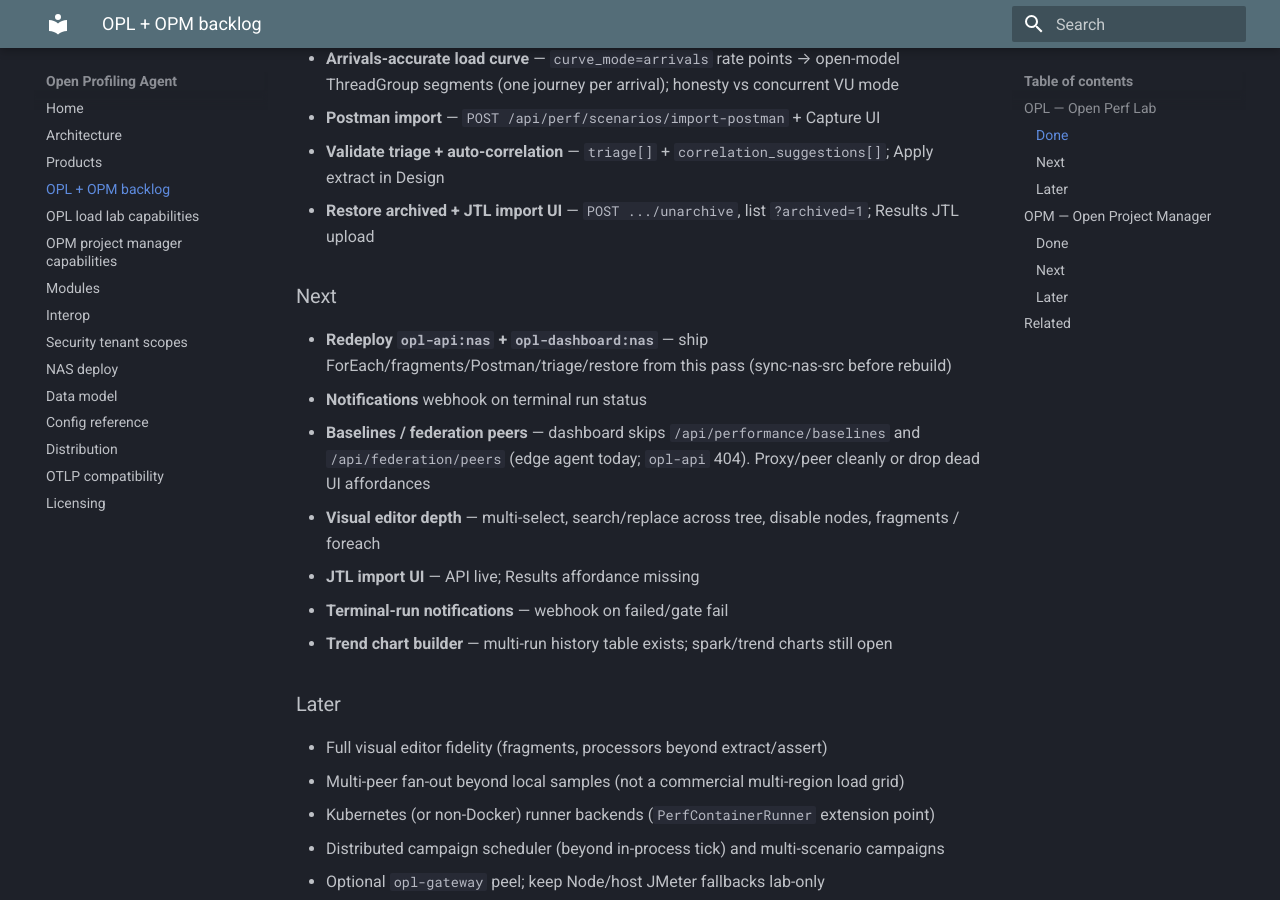
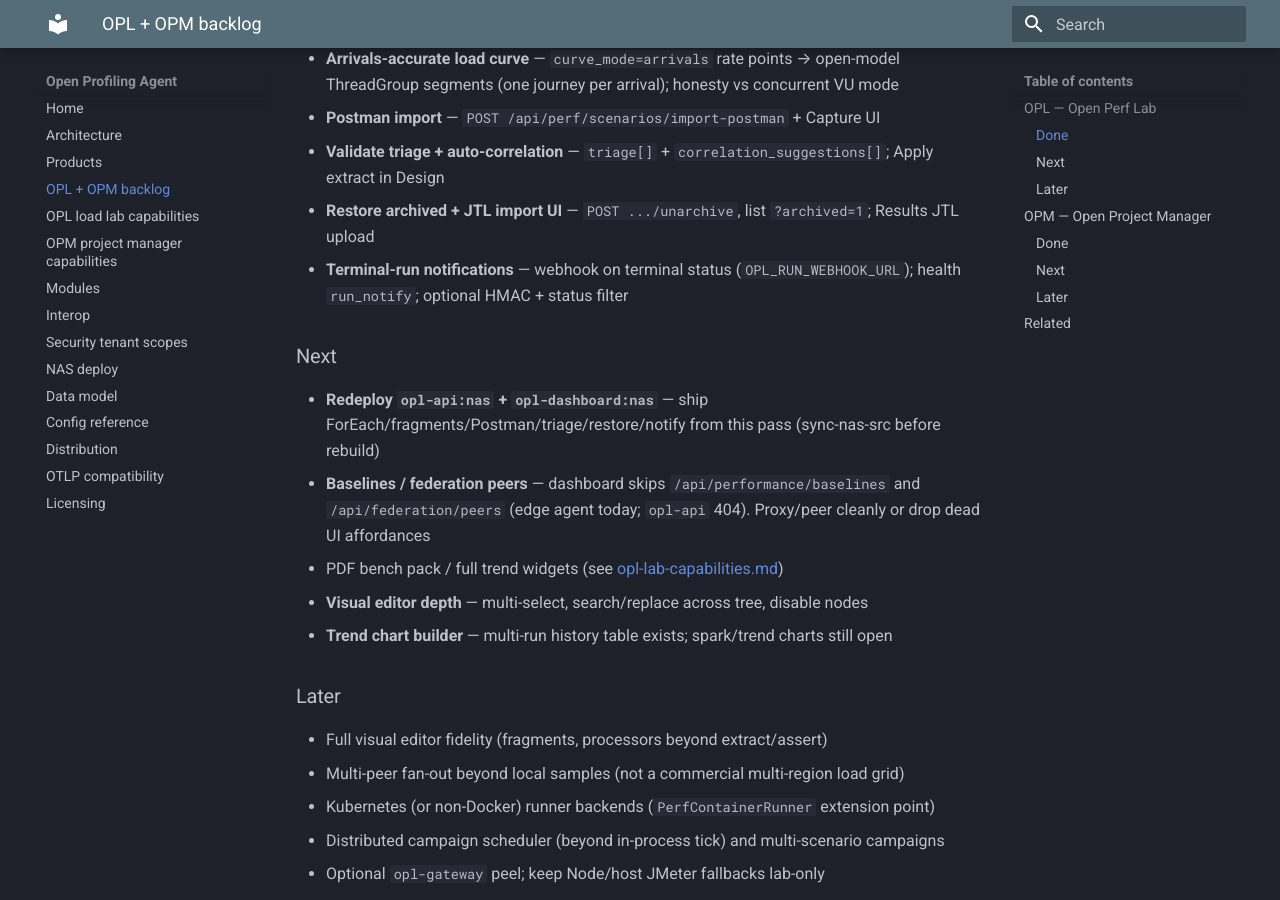
Before and after one commit to TheGrimmChester/OPA-Stack, an MkDocs documentation site: the page built from docs/opl-opm-backlog.md, in a window 1280 px wide and 900 px high, scrolled down 1149 px. Built offline with MkDocs 1.6.1 and Material for MkDocs 9.7.7, drawn with Linux system fonts in a browser that asks for light colours.

Commit message:
Feature: OPL terminal-run webhook compose and docs (#52)
* Feature: Wire OPL terminal-run webhook env into compose

Pass OPL_RUN_WEBHOOK_* through NAS and smoke compose, document .env secrets, and mark webhook notify Done in the OPL backlog.

* Feature: Pass OPL run webhook variables through compose

Expose OPL_RUN_WEBHOOK_* and OPL_PUBLIC_URL on opl-api in NAS/smoke compose and document optional .env entries.

* Docs: Finish merge conflict cleanup for OPL webhook notify

Keep main Top 10 after arrivals-curve closed; note webhook Done under richer notify channels.

---------

Co-authored-by: TheGrimmChester <thegrimmchester@users.noreply.github.com>

```diff
--- a/compose.all.yaml
+++ b/compose.all.yaml
@@ -108,6 +108,11 @@
       AUTH_MODE: codeployed
       OPEN_SERVICE_JWT_SECRET: ${OPEN_SERVICE_JWT_SECRET:-dev-service-jwt-secret-at-least-32b}
       PEER_OPA_URL: http://hub:8080
+      OPL_RUN_WEBHOOK_URL: ${OPL_RUN_WEBHOOK_URL:-}
+      OPL_RUN_NOTIFY_MODE: ${OPL_RUN_NOTIFY_MODE:-deliver}
+      OPL_RUN_NOTIFY_STATUSES: ${OPL_RUN_NOTIFY_STATUSES:-}
+      OPL_RUN_WEBHOOK_SECRET: ${OPL_RUN_WEBHOOK_SECRET:-}
+      OPL_PUBLIC_URL: ${OPL_PUBLIC_URL:-}
     depends_on: [clickhouse]
 
   opl-orchestrator:
--- a/compose.nas.yaml
+++ b/compose.nas.yaml
@@ -305,6 +305,12 @@
       OPA_JMETER_WORK: /opa-jmeter
       OPA_JMETER_VOLUME: ${COMPOSE_PROJECT_NAME:-open-family}_jmeter_work
       OPA_JMETER_NETWORK: ${COMPOSE_PROJECT_NAME:-open-family}_open_internal
+      # Terminal-run webhook (optional — set in .env; never commit secrets)
+      OPL_RUN_WEBHOOK_URL: ${OPL_RUN_WEBHOOK_URL:-}
+      OPL_RUN_NOTIFY_MODE: ${OPL_RUN_NOTIFY_MODE:-deliver}
+      OPL_RUN_NOTIFY_STATUSES: ${OPL_RUN_NOTIFY_STATUSES:-}
+      OPL_RUN_WEBHOOK_SECRET: ${OPL_RUN_WEBHOOK_SECRET:-}
+      OPL_PUBLIC_URL: ${OPL_PUBLIC_URL:-}
     volumes:
       - jmeter_work:/opa-jmeter
       - /var/run/docker.sock:/var/run/docker.sock
--- a/compose.opl.yaml
+++ b/compose.opl.yaml
@@ -20,6 +20,11 @@
       AUTH_MODE: ${AUTH_MODE:-standalone}
       OPEN_SERVICE_JWT_SECRET: ${OPEN_SERVICE_JWT_SECRET:-}
       PEER_OPA_URL: ${PEER_OPA_URL:-}
+      OPL_RUN_WEBHOOK_URL: ${OPL_RUN_WEBHOOK_URL:-}
+      OPL_RUN_NOTIFY_MODE: ${OPL_RUN_NOTIFY_MODE:-deliver}
+      OPL_RUN_NOTIFY_STATUSES: ${OPL_RUN_NOTIFY_STATUSES:-}
+      OPL_RUN_WEBHOOK_SECRET: ${OPL_RUN_WEBHOOK_SECRET:-}
+      OPL_PUBLIC_URL: ${OPL_PUBLIC_URL:-}
     depends_on: [clickhouse]
 
   opl-orchestrator:
--- a/docs/opl-opm-backlog.md
+++ b/docs/opl-opm-backlog.md
@@ -27,15 +27,14 @@
 - **Postman import** — `POST /api/perf/scenarios/import-postman` + Capture UI
 - **Validate triage + auto-correlation** — `triage[]` + `correlation_suggestions[]`; Apply extract in Design
 - **Restore archived + JTL import UI** — `POST .../unarchive`, list `?archived=1`; Results JTL upload
+- **Terminal-run notifications** — webhook on terminal status (`OPL_RUN_WEBHOOK_URL`); health `run_notify`; optional HMAC + status filter
 
 ### Next
 
-- **Redeploy `opl-api:nas` + `opl-dashboard:nas`** — ship ForEach/fragments/Postman/triage/restore from this pass (sync-nas-src before rebuild)
-- **Notifications** webhook on terminal run status
+- **Redeploy `opl-api:nas` + `opl-dashboard:nas`** — ship ForEach/fragments/Postman/triage/restore/notify from this pass (sync-nas-src before rebuild)
 - **Baselines / federation peers** — dashboard skips `/api/performance/baselines` and `/api/federation/peers` (edge agent today; `opl-api` 404). Proxy/peer cleanly or drop dead UI affordances
-- **Visual editor depth** — multi-select, search/replace across tree, disable nodes, fragments / foreach
-- **JTL import UI** — API live; Results affordance missing
-- **Terminal-run notifications** — webhook on failed/gate fail
+- PDF bench pack / full trend widgets (see [opl-lab-capabilities.md](opl-lab-capabilities.md))
+- **Visual editor depth** — multi-select, search/replace across tree, disable nodes
 - **Trend chart builder** — multi-run history table exists; spark/trend charts still open
 
 ### Later
```
Also changed, not shown: docs/nas-deploy.md (+1 -0 lines), docs/opl-lab-capabilities.md (+3 -3 lines), 1 other file.
